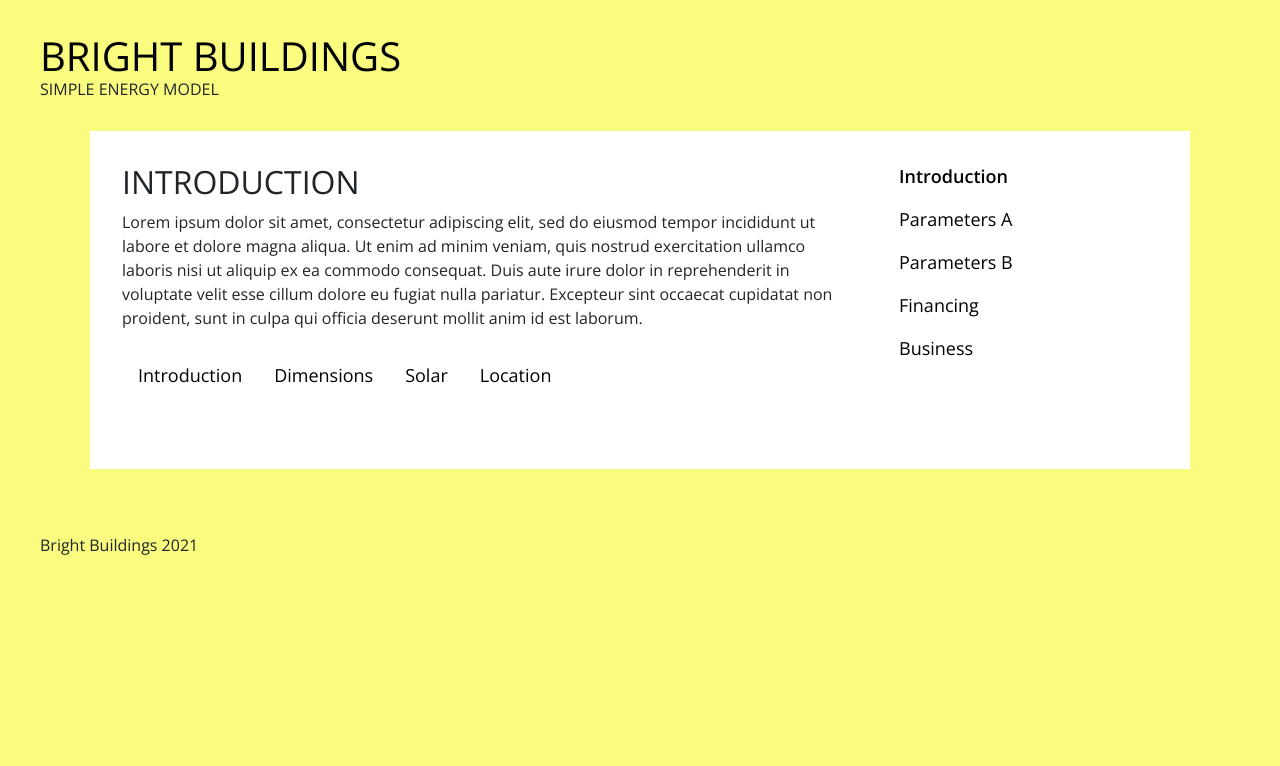
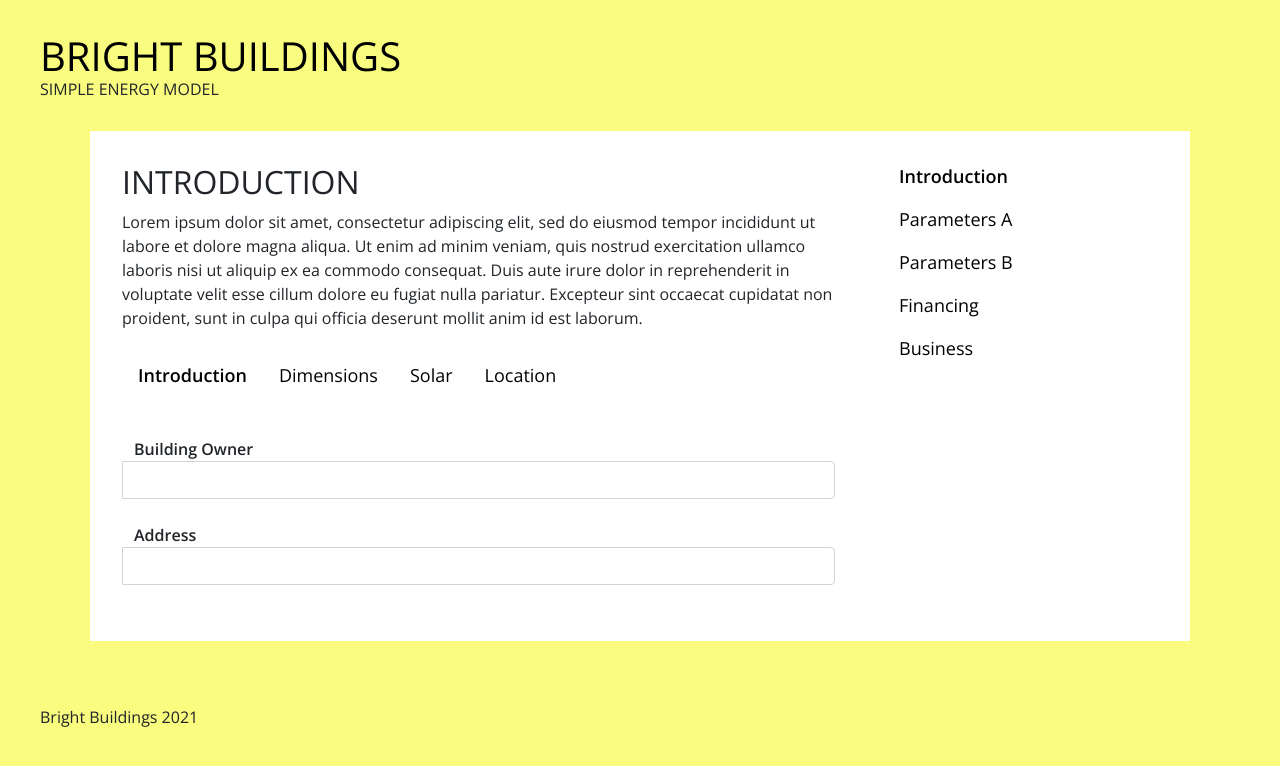
Before and after one commit to brightbuildings/Simple-Energy-Model, a React (Create React App) app: page / in a window 1280 px wide. Shown: the top 766 px of the page. Built offline with nearby package versions, Linux system fonts and the light colour scheme.

Commit message:
Fix merge conflicts

```diff
--- a/src/components/Content/Content.js
+++ b/src/components/Content/Content.js
@@ -46,7 +46,6 @@ const formatSection = (section, activeSection, activeSubsection, setActiveSubsec
         {Object.entries(value.fields).map((field, index) => {
           const key = field[0];
           const navTitle = field[1].navigation;
-          console.log(field);
 
           let activeKey = activeSubsection;
           if (index === 0 && activeSubsection === "") {
@@ -88,7 +87,7 @@ const formatSection = (section, activeSection, activeSubsection, setActiveSubsec
   );
 }
 
-const formatNavigation = (data, activeSection, setActiveSection, setActiveSubsection) => {
+const formatNavigation = (data, activeSection, setActiveSection) => {
   if (data == null) {
     return;
   }
@@ -189,7 +188,7 @@ const formatQuestion = (question, variables, setVariables) => {
 
 function Content() {
   const [activeSection, setActiveSection] = useState("introduction");
-  const [activeSubsection, setActiveSubsection] = useState(null);
+  const [activeSubsection, setActiveSubsection] = useState("");
   const [variables, setVariables] = useState({});
   const data = DataService.load();
 
```
